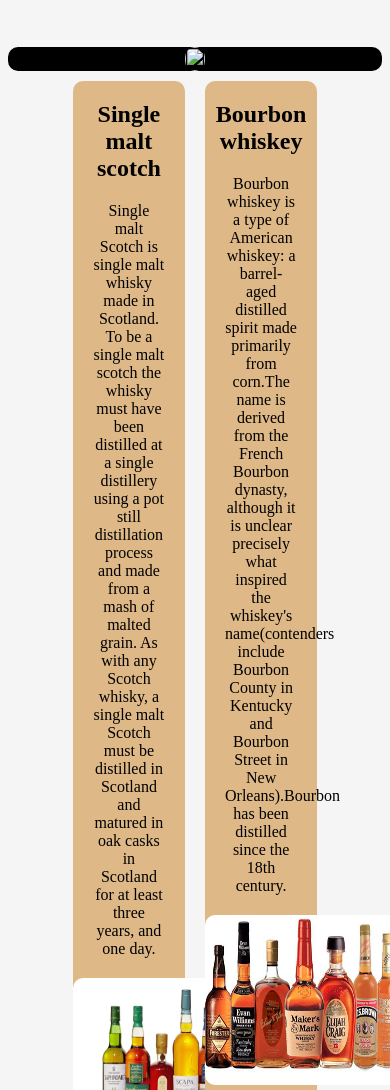
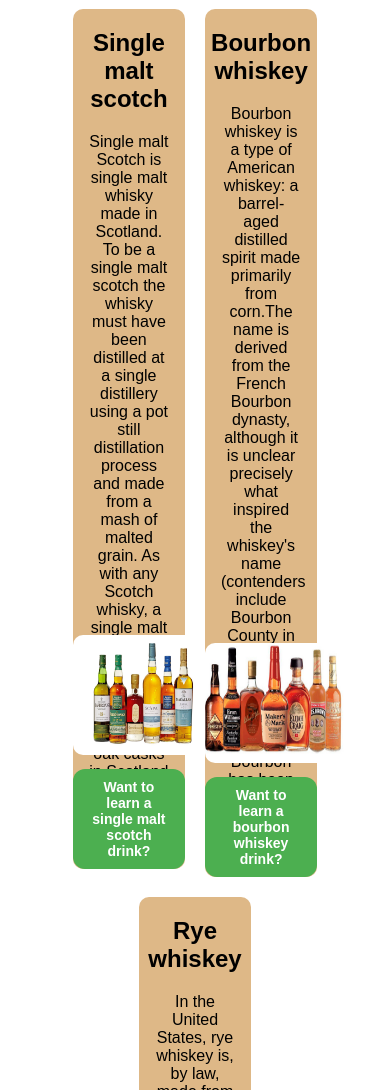
Before and after one commit to haavarop/it2810-webutvikling-h17-prosjekt-2-gruppe-46, a website: page public/bortne.html in a window 390 px wide. Shown: the part 138-1228 px from the top of the page. Drawn offline with Linux system fonts and the light colour scheme.

Commit message:
Change structe and add more responsiveness

```diff
--- a/public/bortne.html
+++ b/public/bortne.html
@@ -2,51 +2,58 @@
 <html lang="no">
 <head>
     <meta charset="UTF-8">
-    <meta name="viewport"
-          content="width=device-width, user-scalable=no, initial-scale=1.0, maximum-scale=1.0, minimum-scale=1.0">
-    <meta http-equiv="X-UA-Compatible" content="ie=edge">
     <link rel="stylesheet" type="text/css" href="css/bortnestyle.css">
-    <link rel="icon" href="exercise1_bortne/favicon.ico" type="image/x-icon" />
-    <title>Alkohol</title>
 </head>
 <body>
 <!--Overskrift-->
     <div class="flex-container">
         <div class="flex-item"><h1>The big whiskey guide by Bortne</h1></div>
-    </div>
+
 <!--Stort bilde-->
     <div class="flex-container-image">
         <div class="flex-item-image">
             <img src="images/bortne/iStock-533225488_16x9.jpg%3Fitok=2HUFc6Ct">
         </div>
     </div>
+
 <!--Dei tre ulike typane-->
     <!--Type 1-->
     <div class="flex-container-drinks">
-        <div class="flex-item-drinks"><h2 id="1-head"></h2>
+        <div class="flex-item-drink">
+            <div class="flex-item-drinks-text">
+                <h2 id="1-head"></h2>
                 <p id="1"></p>
+            </div>
+            <div class="flex-item-drinks-picture-button">
                 <div class="image-drink-size"> <img id="1-img" src=""></div>
                 <button onclick="drinkUp()"><b id="1-button"></b></button>
             </div>
+        </div>
 
 <!--Type 2-->
-        <div class="flex-item-drinks"><h2 id="2-head"></h2>
+        <div class="flex-item-drink">
+            <div class="flex-item-drinks-text">
+                <h2 id="2-head"></h2>
                 <p id="2"></p>
+            </div>
+            <div class="flex-item-drinks-picture-button">
                 <div class="image-drink-size"><img id="2-img" src=""></div>
                 <button onclick="oldFashion()"><b id="2-button"></b></button>
             </div>
+        </div>
 
 <!--Type 3-->
-        <div class="flex-item-drinks"><h2 id="3-head"></h2>
-        <p id="3">        </p>
-            <div class="image-drink-size"> <img id="3-img" src=""> </div>
+        <div class="flex-item-drink">
+            <div class="flex-item-drinks-text">
+                <h2 id="3-head"></h2>
+                <p id="3"></p>
+            </div>
+            <div class="flex-item-drinks-picture-button">
+                <div class="image-drink-size"> <img id="3-img" src=""></div>
                 <button onclick="whiskeySour()"><b id="3-button"></b></button>
             </div>
         </div>
-<!--/*Footer-->
-    <div class="flex-container-footer">
-        <div class="flex-item-footer"><h1>Drink responsibly!</h1> <p>I do not encourage drinking!</p><p><small>Unless you want to, then I would like to join you! #Party</small></p></div>
-        <div class="flex-item-footer"><h1>Want some dope music while reading? Push the button!</h1><button onclick="playMusic()">Dope music!</button><p><small>Du skal få lov til å sette på pause ved å trykke på knappen igjen!</small></p></div>
+    </div>
     </div>
 
 
--- a/public/css/bortnestyle.css
+++ b/public/css/bortnestyle.css
@@ -1,5 +1,5 @@
 body{
-    background-color: whitesmoke;
+    font-family: sans-serif;
 }
 
 img{
@@ -7,7 +7,7 @@ img{
 }
 
 p{
-    margin: 20px;
+    margin: 16px;
 }
 
 .main-content{
@@ -15,85 +15,64 @@ p{
 }
 
 .flex-container {
-    /*display: -webkit-flex;*/
-    display: flex;
-    width: 100%;
-    height: 100%;
-    /*background-color: aqua;*/
     justify-content: center;
-    padding-bottom: 20px;
 }
 
 .flex-item {
-    width: 100%;
-    height: 100%;
     margin: 20px;
-    /*background-color: brown;*/
     text-align: center;
 }
 
-.flex-container-footer {
-    display: -webkit-flex;
-    display: flex;
-    /*width: 100%;*/
+.flex-container-image{
     height: 100%;
-    /*background-color: aqua;*/
-    justify-content: center;
-    background-color: #3e3f42;
-    border-radius: 10px;
-
-}
-.flex-item-footer {
-    width: 100%;
-    height: 100%;
-    text-align: center;
-    color: white;
-    margin-top: 10px;
-}
-
-.flex-container-image{
-    display: flex;
-    /*width: 100%;*/
-    height: 100%;
-    justify-content: space-around;
-    background-color: black;
     border-radius: 10px;
 }
 
 .flex-item-image img{
     width: 100%;
-    height: 100%;
-    /*justify-content: space-around;*/
 }
 
 .flex-container-drinks {
     display: flex;
     flex-wrap: wrap;
-    width: 100%;
-    height: 50%;
-    /*background-color: aqua;*/
     justify-content: center;
+    flex-direction: row;
 }
-.flex-item-drinks {
+.flex-item-drink {
+    min-height: 515px;
+    height: 100%;
     width: 30%;
-    /*height: 100%;*/
     margin: 10px;
     background-color: burlywood;
+    border-radius: 10px;
+    position: relative;
+}
+
+.flex-item-drinks-text {
     text-align: center;
-    border-radius: 10px;
-    box-sizing: border-box;
-    justify-content: space-around;
+
+}
+
+.flex-item-drinks-picture-button {
+    text-align: center;
+    align-self: flex-end;
+    width: 100%;
+    position: absolute;
+    bottom: 0;
 }
 
 .image-drink-size img{
-    width: 200px;
-    height: 170px;
+    width: 220px;
+    height: 190px;
+    /*height: 170px;*/
     margin-bottom: 10px;
 }
 
 
 button {
-    /*width: 100%;*/
+    flex: 1;
+    width: 100%;
+    height: 100%;
     background-color: #4CAF50; /* Green */
     border: none;
     color: white;
@@ -104,3 +83,25 @@ button {
     font-size: 14px;
     border-radius: 12px;
 }
+
+@media screen and (max-width:800px){
+    .image-drink-size img{
+        width: 140px;
+        height: 120px;
+        /*height: 170px;*/
+        margin-bottom: 10px;
+    }
+
+    p{
+        font-size: 16px;
+    }
+
+    .flex-item-drink {
+        height: 100%;
+        width: 30%;
+        margin: 10px;
+        background-color: burlywood;
+        border-radius: 10px;
+        position: relative;
+    }
+}
--- a/public/javascript/bortnescript.js
+++ b/public/javascript/bortnescript.js
@@ -36,8 +36,8 @@ function oldFashion() {
         document.getElementById("2-head").innerHTML = "Bourbon whiskey";
         document.getElementById("2").innerHTML = "Bourbon whiskey is a type of American whiskey: a barrel-aged distilled spirit made primarily from corn."+
         "The name is derived from the French Bourbon dynasty, although it is unclear precisely what inspired the whiskey's name" +
-        "(contenders include Bourbon County in Kentucky and Bourbon Street in New Orleans)."+
-        "Bourbon has been distilled since the 18th century.";
+        " (contenders include Bourbon County in Kentucky and Bourbon Street in New Orleans)."+
+        " Bourbon has been distilled since the 18th century.";
         document.getElementById("2-img").src = 'images/bortne/bourbon-whiskey.jpg';
         document.getElementById("2-button").innerHTML = "Want to learn a bourbon whiskey drink?";
         oldfashion = 0;
```
Lines whose indentation alone changed are shown as unchanged.
